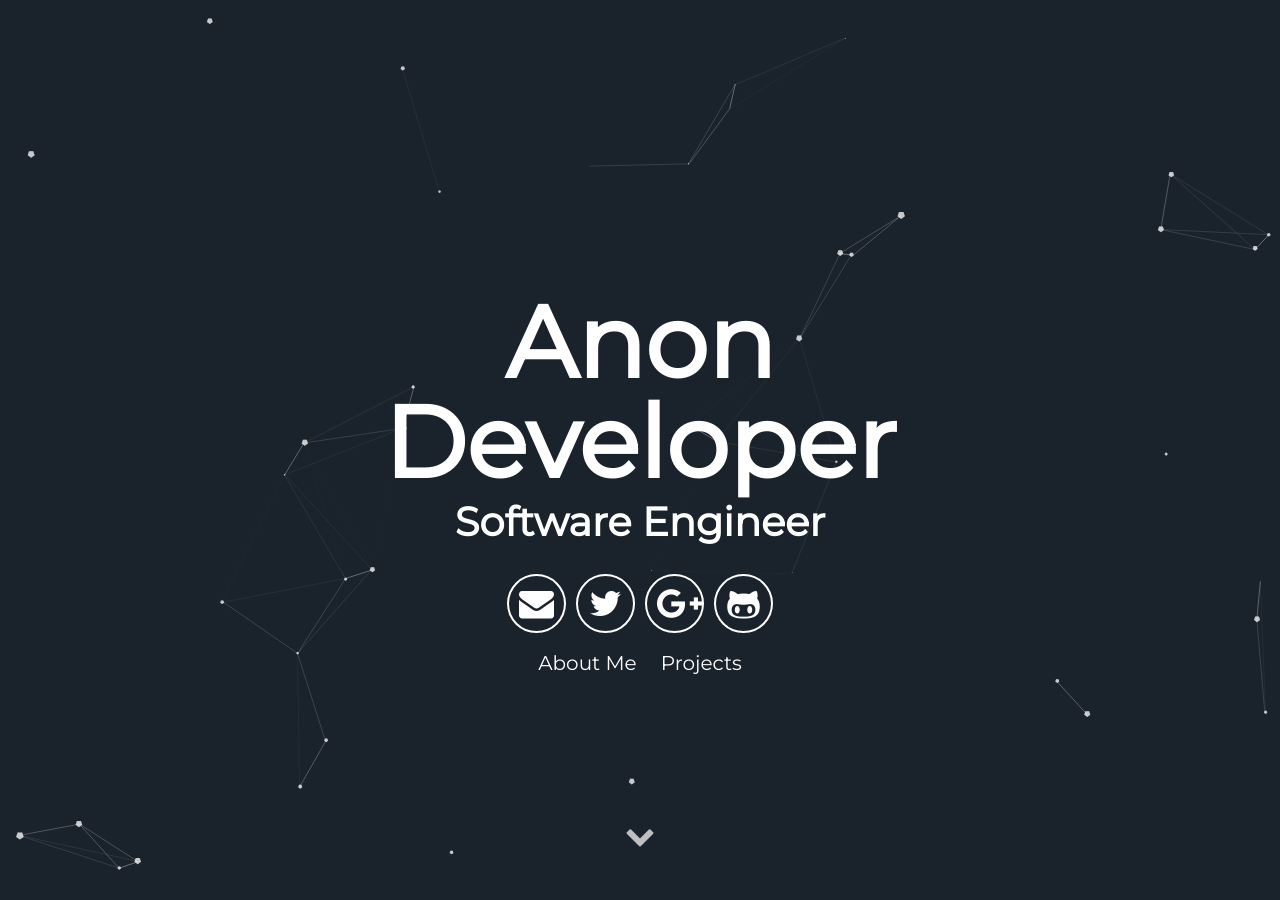
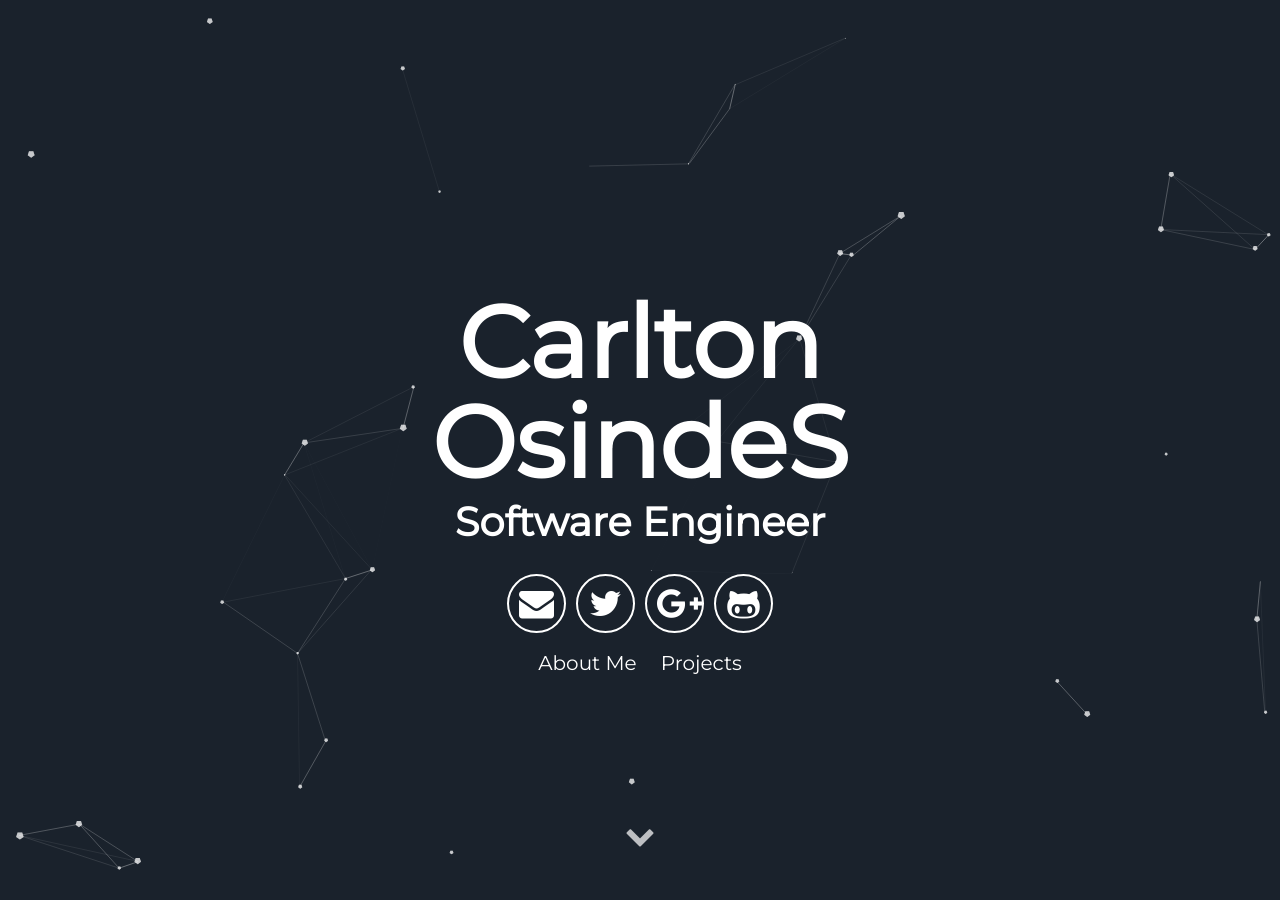
Before and after one commit to stackbit-projects/cool-wallaby-eb05f, a Jekyll site: the page built from index.html, in a window 1280 px wide and 900 px high. Built offline with Jekyll 4.4.1, drawn with Linux system fonts in a browser that asks for light colours; some of the changed text lies outside the part shown.

Commit message:
_config.yml: changed

```diff
--- a/_config.yml
+++ b/_config.yml
@@ -1,6 +1,6 @@
 title: A blog about lorem ipsum dolor sit amet
 description: A blog about lorem ipsum dolor sit amet
-username: Anon Developer
+username: Carlton OsindeS
 user_description: >-
   Bicycle rights irony actually neutra typewriter lyft. Man bun taxidermy put a
   bird on it, umami yr ramps pop-up ugh bushwick chia lo-fi. Occupy bitters
```
